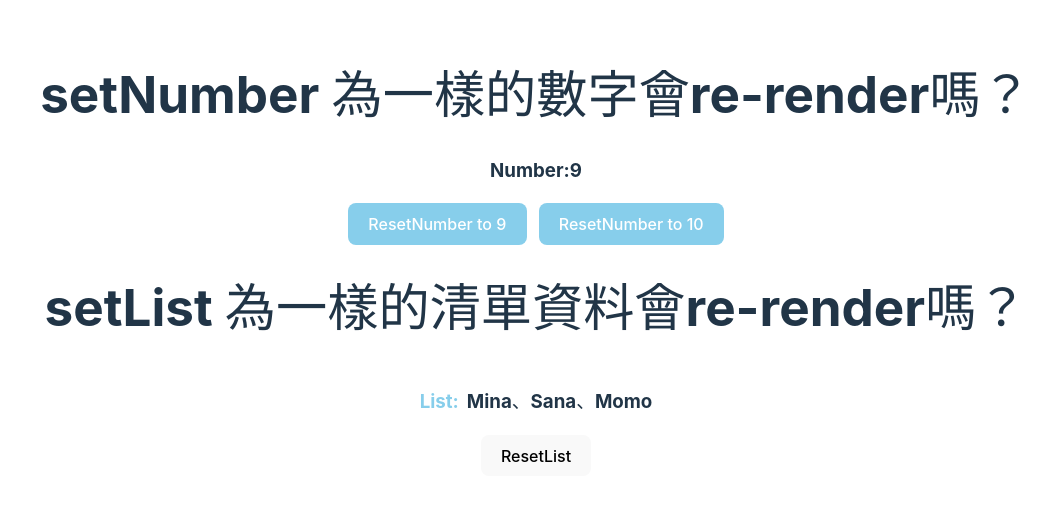
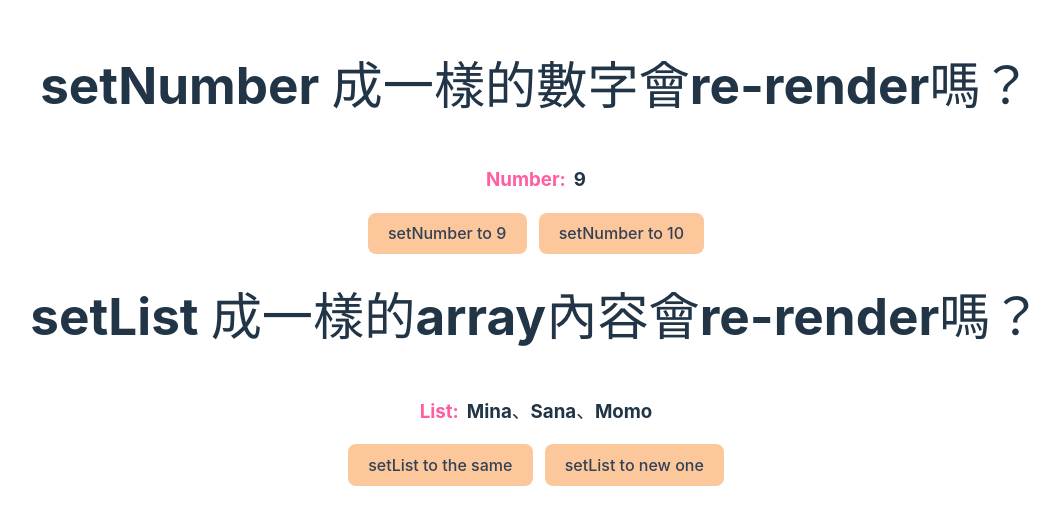
Before and after one commit to imladris20/Research_and_POC, a React (Vite) app in the folder timingOfReRenderActivatedBySetState/: page / in a window 1280 px wide. Shown: the part 146-670 px from the top of the page, without its empty margins (104-1164 px from the left). Built offline with nearby package versions, Linux system fonts and the light colour scheme.

Commit message:
Adjust setting button

```diff
--- a/timingOfReRenderActivatedBySetState/src/App.jsx
+++ b/timingOfReRenderActivatedBySetState/src/App.jsx
@@ -6,7 +6,12 @@ function App() {
   const [number, setNumber] = useState(9);
 
   const handleResetListButtonClick = () => {
-    const newMembers = [...list];
+    const newMembers = ["Mina", "、", "Sana", "、", "Momo"];
+    setList(newMembers);
+  };
+
+  const handleNewListButtonClick = () => {
+    const newMembers = ["Mina", "、", "Sana", "、", "Momo", "、", "Tzuyu"];
     setList(newMembers);
   };
 
@@ -18,28 +23,7 @@ function App() {
 
   return (
     <div>
-      <h1>setNumber 為一樣的數字會re-render嗎？</h1>
-      <h3>Number:{number}</h3>
-      <button
-        onClick={() => handleResetNumberButtonClick(9)}
-        style={{
-          backgroundColor: "skyblue",
-          color: "white",
-          marginRight: "12px",
-        }}
-      >
-        ResetNumber to 9
-      </button>
-      <button
-        onClick={() => handleResetNumberButtonClick(10)}
-        style={{
-          backgroundColor: "skyblue",
-          color: "white",
-        }}
-      >
-        ResetNumber to 10
-      </button>
-      <h1>setList 為一樣的清單資料會re-render嗎？</h1>
+      <h1>setNumber 成一樣的數字會re-render嗎？</h1>
       <div
         style={{
           display: "flex",
@@ -47,12 +31,60 @@ function App() {
           justifyContent: "center",
         }}
       >
-        <h3 style={{ marginRight: "8px", color: "skyblue" }}>List:</h3>
+        <h3 style={{ marginRight: "8px", color: "#ff5fa2" }}>Number:</h3>
+        <h3>{number}</h3>
+      </div>
+      <button
+        onClick={() => handleResetNumberButtonClick(9)}
+        style={{
+          backgroundColor: "#FCC89B",
+          color: "#334155",
+          marginRight: "12px",
+        }}
+      >
+        setNumber to 9
+      </button>
+      <button
+        onClick={() => handleResetNumberButtonClick(10)}
+        style={{
+          backgroundColor: "#FCC89B",
+          color: "#334155",
+        }}
+      >
+        setNumber to 10
+      </button>
+      <h1>setList 成一樣的array內容會re-render嗎？</h1>
+      <div
+        style={{
+          display: "flex",
+          alignItems: "center",
+          justifyContent: "center",
+        }}
+      >
+        <h3 style={{ marginRight: "8px", color: "#ff5fa2" }}>List:</h3>
         {list.map((member, index) => {
           return <h3 key={index}>{member}</h3>;
         })}
       </div>
-      <button onClick={handleResetListButtonClick}>ResetList</button>
+      <button
+        onClick={handleResetListButtonClick}
+        style={{
+          backgroundColor: "#FCC89B",
+          color: "#334155",
+          marginRight: "12px",
+        }}
+      >
+        setList to the same
+      </button>
+      <button
+        onClick={handleNewListButtonClick}
+        style={{
+          backgroundColor: "#FCC89B",
+          color: "#334155",
+        }}
+      >
+        setList to new one
+      </button>
     </div>
   );
 }
```
